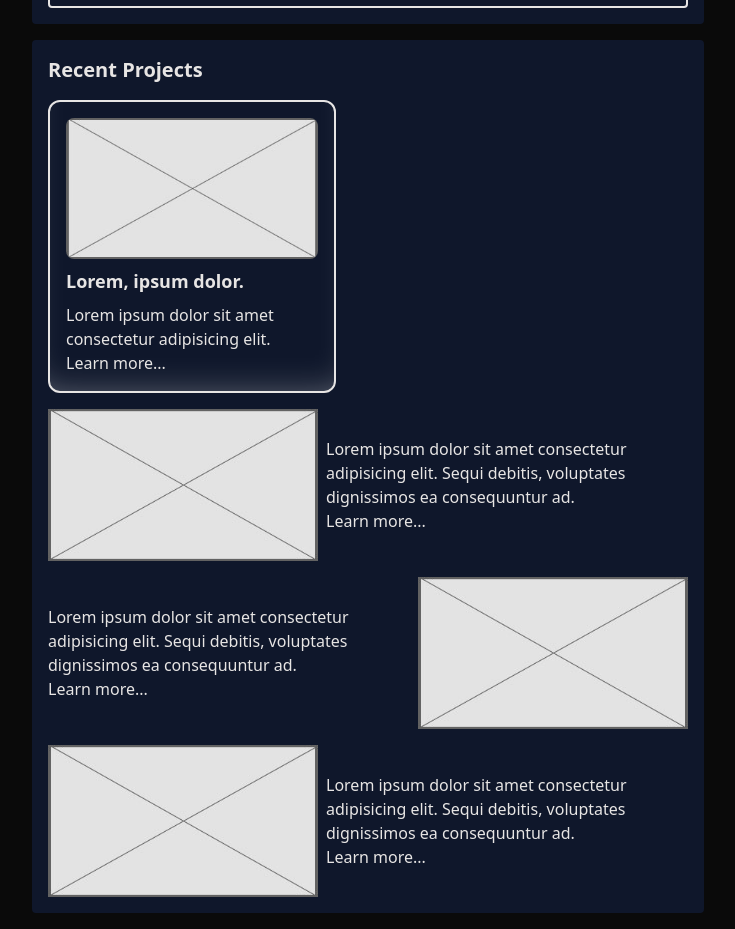
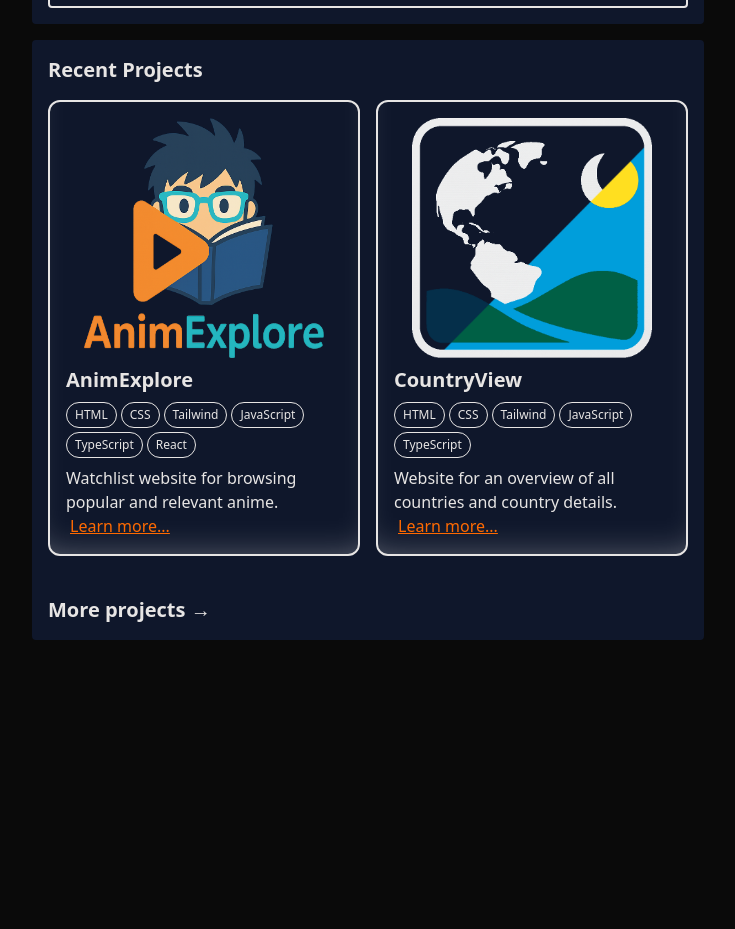
Before and after one commit to pavkodev/pavkodev.github.io, a React (Vite) app: page / in a window 1280 px wide. Shown: the part 894-1823 px from the top of the page, without its empty margins (272-1007 px from the left). After the commit the page ends 1550 px from the top, so only its background shows below. Built offline with nearby package versions, Linux system fonts and the light colour scheme.

Commit message:
added recent project previews

```diff
--- a/src/App.tsx
+++ b/src/App.tsx
@@ -2,6 +2,7 @@ import { useState } from "react";
 import "./App.css";
 import { experienceTabs, type ExperienceObject } from "./types/Experience";
 import { techStack, type TechStackInfo } from "./types/TechStack";
+import { projectPreviews } from "./types/Projects";
 
 // tailwindcss jit: keep this classes for JIT to be able to capture them
 // border-[#ef652a] border-[#2965f1] border-[#f7df1e] border-[#38bdf8] border-[#3178c6] border-[#61dafb]
@@ -12,6 +13,7 @@ function App() {
   const [experienceTabIndex, setExperienceTabIndex] = useState(0);
   const experience: ExperienceObject[][] = experienceTabs;
   const stack: TechStackInfo[] = techStack;
+  const recentProjects = projectPreviews.slice(0, 2);
   return (
     <>
       <div className="m-auto max-w-2xl px-4 text-stone-200 sm:px-0">
@@ -143,68 +145,43 @@ function App() {
           {/* Recent Projects section */}
           <div className="my-4 rounded bg-slate-900 p-4">
             <h1 className="mb-4 text-xl font-bold">Recent Projects</h1>
-            <div className="flex flex-col gap-4">
-              <div className="max-w-[45%] rounded-xl border-2 p-4 shadow-[inset_0_-20px_40px_-30px_rgba(255,255,255,0.5)] transition-all hover:bg-stone-200/2 hover:shadow-[inset_0_-20px_45px_-25px_rgba(255,255,255,0.5)]">
+            <div className="grid grid-cols-1 gap-4 sm:grid-cols-2">
+              {recentProjects.map((project) => (
+                <div className="col-span-1 rounded-xl border-2 p-4 shadow-[inset_0_-20px_40px_-30px_rgba(255,255,255,0.5)] transition-all hover:bg-stone-200/2 hover:shadow-[inset_0_-20px_45px_-25px_rgba(255,255,255,0.5)]">
                   <div className="flex flex-col gap-2">
                     <img
-                    src="src\assets\images\placeholder.jpg"
+                      src={project.image}
                       alt=""
-                    className="m-auto aspect-video rounded-lg"
+                      className="m-auto size-40 rounded-lg sm:size-60"
                     />
-                  <h2 className="text-lg font-semibold">Lorem, ipsum dolor.</h2>
+                    <h2 className="text-xl font-semibold">{project.name}</h2>
+                    <div className="flex flex-wrap gap-1">
+                      {project.tools.map((tool) => (
+                        <p className="inline rounded-2xl border-1 p-1 px-2 text-xs">
+                          {tool}
+                        </p>
+                      ))}
+                    </div>
                     <p>
-                    Lorem ipsum dolor sit amet consectetur adipisicing elit.
-                    <a href="#" className="inline-block">
+                      {project.description}
+                      <a
+                        href={project.url}
+                        className="inline-block pl-1 text-orange-500 underline"
+                      >
                         Learn more...
                       </a>
                     </p>
                   </div>
                 </div>
-
-              <div className="flex flex-col sm:flex-row sm:items-center sm:gap-2">
-                <img
-                  src="src\assets\images\placeholder.jpg"
-                  alt=""
-                  className="aspect-video"
-                />
-                <p>
-                  Lorem ipsum dolor sit amet consectetur adipisicing elit. Sequi
-                  debitis, voluptates dignissimos ea consequuntur ad.
-                  <a href="#" className="block">
-                    Learn more...
+              ))}
+            </div>
+            <a
+              href="#"
+              className="group mt-10 block cursor-pointer text-xl font-bold"
+            >
+              More projects{" "}
+              <span className="transition-all group-hover:pl-2">&rarr;</span>
             </a>
-                </p>
-              </div>
-
-              <div className="flex flex-col sm:flex-row-reverse sm:items-center sm:gap-2">
-                <img
-                  src="src\assets\images\placeholder.jpg"
-                  alt=""
-                  className="aspect-video"
-                />
-                <p>
-                  Lorem ipsum dolor sit amet consectetur adipisicing elit. Sequi
-                  debitis, voluptates dignissimos ea consequuntur ad.
-                  <a href="#" className="block">
-                    Learn more...
-                  </a>
-                </p>
-              </div>
-              <div className="flex flex-col sm:flex-row sm:items-center sm:gap-2">
-                <img
-                  src="src\assets\images\placeholder.jpg"
-                  alt=""
-                  className="aspect-video"
-                />
-                <p>
-                  Lorem ipsum dolor sit amet consectetur adipisicing elit. Sequi
-                  debitis, voluptates dignissimos ea consequuntur ad.
-                  <a href="#" className="block">
-                    Learn more...
-                  </a>
-                </p>
-              </div>
-            </div>
           </div>
         </main>
       </div>
--- /dev/null
+++ b/src/types/Projects.ts
@@ -0,0 +1,31 @@
+export type ProjectPreviewObject = {
+  name: string;
+  description: string;
+  image: string;
+  url: string;
+  detailsUrl: string;
+  tools: string[];
+};
+
+export const animExplorePreview: ProjectPreviewObject = {
+  name: "AnimExplore",
+  description: "Watchlist website for browsing popular and relevant anime.",
+  image: "src/assets/images/animexplore-logo.png",
+  url: "https://pavkodev.github.io/AnimExplore/",
+  detailsUrl: "",
+  tools: ["HTML", "CSS", "Tailwind", "JavaScript", "TypeScript", "React"],
+};
+
+export const countryViewPreview: ProjectPreviewObject = {
+  name: "CountryView",
+  description: "Website for an overview of all countries and country details.",
+  image: "src/assets/images/countryview-logo-merged.png",
+  url: "https://pavkodev.github.io/countryview-ts/",
+  detailsUrl: "",
+  tools: ["HTML", "CSS", "Tailwind", "JavaScript", "TypeScript"],
+};
+
+export const projectPreviews: ProjectPreviewObject[] = [
+  animExplorePreview,
+  countryViewPreview,
+];
```
Also changed, not shown: src/assets/images/animexplore-logo.png (added), src/assets/images/countryview-logo-merged.png (added). Lines whose indentation alone changed are shown as unchanged.
